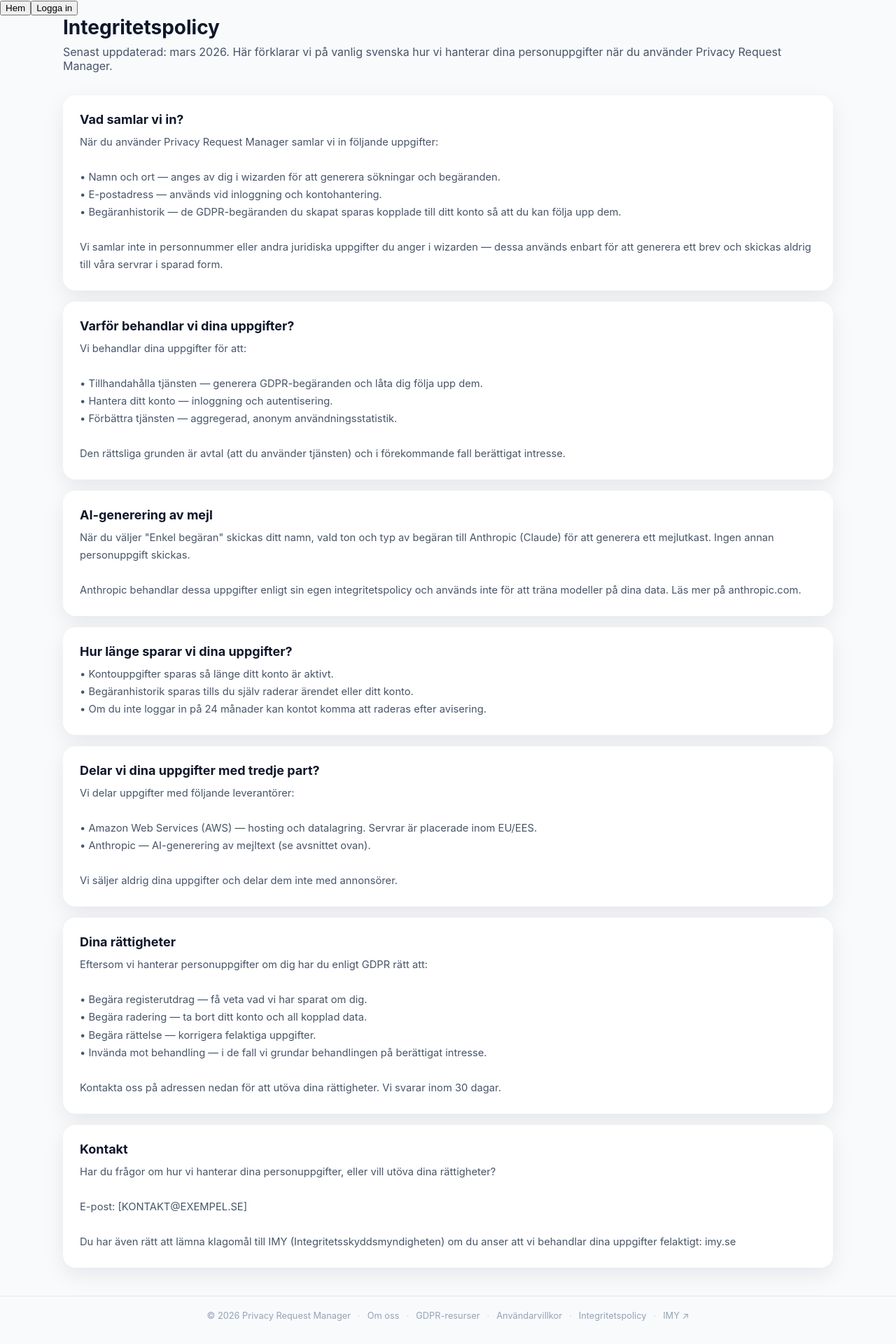
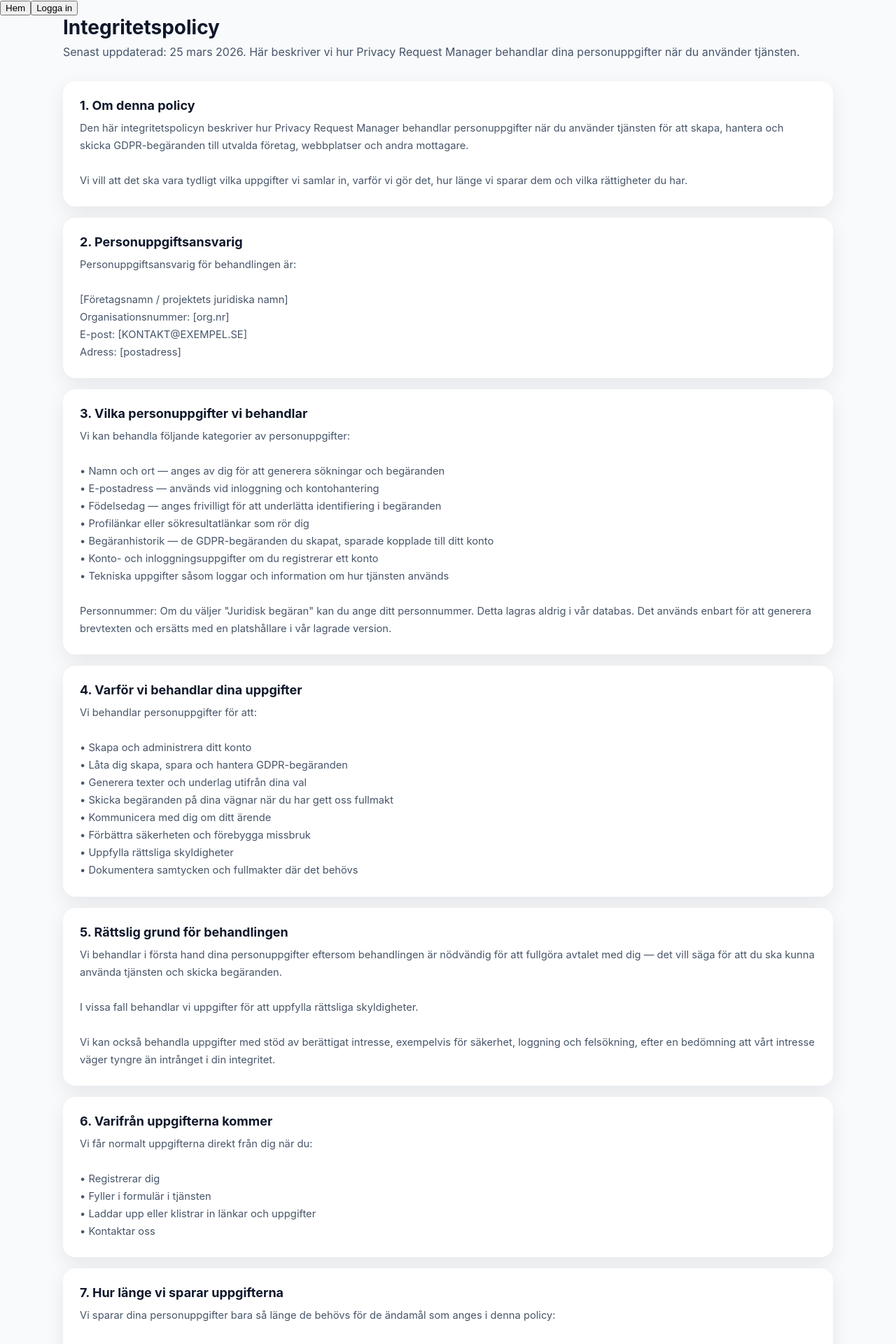
Before and after one commit to Lullow/privacy-request-manager, a React (Vite) app in the folder frontend/: page /integritetspolicy in a window 1280 px wide. Shown: the top 1920 px of the page at 70% size. Built offline with nearby package versions, Linux system fonts and the light colour scheme.

Commit message:
feat(policy): update privacy policy with detailed sections

```diff
--- a/frontend/src/pages/IntegritetspolicyPage.jsx
+++ b/frontend/src/pages/IntegritetspolicyPage.jsx
@@ -3,64 +3,134 @@ import TopBar from "../components/TopBar";
 
 const SECTIONS = [
     {
-        title: "Vad samlar vi in?",
-        content: `När du använder Privacy Request Manager samlar vi in följande uppgifter:
+        number: "1",
+        title: "Om denna policy",
+        content: `Den här integritetspolicyn beskriver hur Privacy Request Manager behandlar personuppgifter när du använder tjänsten för att skapa, hantera och skicka GDPR-begäranden till utvalda företag, webbplatser och andra mottagare.
 
-• Namn och ort — anges av dig i wizarden för att generera sökningar och begäranden.
-• E-postadress — används vid inloggning och kontohantering.
-• Begäranhistorik — de GDPR-begäranden du skapat sparas kopplade till ditt konto så att du kan följa upp dem.
-
-Vi samlar inte in personnummer eller andra juridiska uppgifter du anger i wizarden — dessa används enbart för att generera ett brev och skickas aldrig till våra servrar i sparad form.`,
+Vi vill att det ska vara tydligt vilka uppgifter vi samlar in, varför vi gör det, hur länge vi sparar dem och vilka rättigheter du har.`,
     },
     {
-        title: "Varför behandlar vi dina uppgifter?",
-        content: `Vi behandlar dina uppgifter för att:
+        number: "2",
+        title: "Personuppgiftsansvarig",
+        content: `Personuppgiftsansvarig för behandlingen är:
 
-• Tillhandahålla tjänsten — generera GDPR-begäranden och låta dig följa upp dem.
-• Hantera ditt konto — inloggning och autentisering.
-• Förbättra tjänsten — aggregerad, anonym användningsstatistik.
-
-Den rättsliga grunden är avtal (att du använder tjänsten) och i förekommande fall berättigat intresse.`,
+[Företagsnamn / projektets juridiska namn]
+Organisationsnummer: [org.nr]
+E-post: [KONTAKT@EXEMPEL.SE]
+Adress: [postadress]`,
     },
     {
-        title: "AI-generering av mejl",
-        content: `När du väljer "Enkel begäran" skickas ditt namn, vald ton och typ av begäran till Anthropic (Claude) för att generera ett mejlutkast. Ingen annan personuppgift skickas.
+        number: "3",
+        title: "Vilka personuppgifter vi behandlar",
+        content: `Vi kan behandla följande kategorier av personuppgifter:
 
-Anthropic behandlar dessa uppgifter enligt sin egen integritetspolicy och används inte för att träna modeller på dina data. Läs mer på anthropic.com.`,
+• Namn och ort — anges av dig för att generera sökningar och begäranden
+• E-postadress — används vid inloggning och kontohantering
+• Födelsedag — anges frivilligt för att underlätta identifiering i begäranden
+• Profilänkar eller sökresultatlänkar som rör dig
+• Begäranhistorik — de GDPR-begäranden du skapat, sparade kopplade till ditt konto
+• Konto- och inloggningsuppgifter om du registrerar ett konto
+• Tekniska uppgifter såsom loggar och information om hur tjänsten används
+
+Personnummer: Om du väljer "Juridisk begäran" kan du ange ditt personnummer. Detta lagras aldrig i vår databas. Det används enbart för att generera brevtexten och ersätts med en platshållare i vår lagrade version.`,
     },
     {
-        title: "Hur länge sparar vi dina uppgifter?",
-        content: `• Kontouppgifter sparas så länge ditt konto är aktivt.
-• Begäranhistorik sparas tills du själv raderar ärendet eller ditt konto.
-• Om du inte loggar in på 24 månader kan kontot komma att raderas efter avisering.`,
+        number: "4",
+        title: "Varför vi behandlar dina uppgifter",
+        content: `Vi behandlar personuppgifter för att:
+
+• Skapa och administrera ditt konto
+• Låta dig skapa, spara och hantera GDPR-begäranden
+• Generera texter och underlag utifrån dina val
+• Skicka begäranden på dina vägnar när du har gett oss fullmakt
+• Kommunicera med dig om ditt ärende
+• Förbättra säkerheten och förebygga missbruk
+• Uppfylla rättsliga skyldigheter
+• Dokumentera samtycken och fullmakter där det behövs`,
     },
     {
-        title: "Delar vi dina uppgifter med tredje part?",
-        content: `Vi delar uppgifter med följande leverantörer:
+        number: "5",
+        title: "Rättslig grund för behandlingen",
+        content: `Vi behandlar i första hand dina personuppgifter eftersom behandlingen är nödvändig för att fullgöra avtalet med dig — det vill säga för att du ska kunna använda tjänsten och skicka begäranden.
 
+I vissa fall behandlar vi uppgifter för att uppfylla rättsliga skyldigheter.
+
+Vi kan också behandla uppgifter med stöd av berättigat intresse, exempelvis för säkerhet, loggning och felsökning, efter en bedömning att vårt intresse väger tyngre än intrånget i din integritet.`,
+    },
+    {
+        number: "6",
+        title: "Varifrån uppgifterna kommer",
+        content: `Vi får normalt uppgifterna direkt från dig när du:
+
+• Registrerar dig
+• Fyller i formulär i tjänsten
+• Laddar upp eller klistrar in länkar och uppgifter
+• Kontaktar oss`,
+    },
+    {
+        number: "7",
+        title: "Hur länge vi sparar uppgifterna",
+        content: `Vi sparar dina personuppgifter bara så länge de behövs för de ändamål som anges i denna policy:
+
+• Kontouppgifter sparas så länge ditt konto är aktivt
+• Begäranhistorik sparas tills du själv raderar ärendet eller ditt konto
+• Om du inte loggar in på 24 månader kan kontot komma att raderas efter avisering
+• Loggar och säkerhetsrelaterade uppgifter sparas under 90 dagar, eller längre om det krävs för att utreda missbruk eller incidenter`,
+    },
+    {
+        number: "8",
+        title: "Mottagare av personuppgifter",
+        content: `Vi kan dela uppgifter med följande parter:
+
+• Mottagare du valt att rikta din begäran till (de företag och sajter du väljer i tjänsten)
+• Anthropic — när du väljer "Enkel begäran" skickas ditt namn, vald ton, typ av begäran och eventuell födelsedag till Anthropic:s API för att generera mejltext. Inga andra personuppgifter skickas. Anthropic behandlar dessa uppgifter enligt sin egen integritetspolicy och använder dem inte för att träna modeller. Läs mer på anthropic.com.
 • Amazon Web Services (AWS) — hosting och datalagring. Servrar är placerade inom EU/EES.
-• Anthropic — AI-generering av mejltext (se avsnittet ovan).
+• Myndigheter, om vi är skyldiga att göra det enligt lag
 
 Vi säljer aldrig dina uppgifter och delar dem inte med annonsörer.`,
     },
     {
-        title: "Dina rättigheter",
-        content: `Eftersom vi hanterar personuppgifter om dig har du enligt GDPR rätt att:
+        number: "9",
+        title: "Överföring utanför EU/EES",
+        content: `Anthropic är ett amerikanskt bolag. När du använder AI-generering av mejltext kan data därför överföras utanför EU/EES. Anthropic omfattas av EU-US Data Privacy Framework och har lämpliga skyddsåtgärder på plats.
 
-• Begära registerutdrag — få veta vad vi har sparat om dig.
-• Begära radering — ta bort ditt konto och all kopplad data.
-• Begära rättelse — korrigera felaktiga uppgifter.
-• Invända mot behandling — i de fall vi grundar behandlingen på berättigat intresse.
+Vår hosting via AWS sker inom EU/EES.
 
-Kontakta oss på adressen nedan för att utöva dina rättigheter. Vi svarar inom 30 dagar.`,
+Information om specifika skyddsåtgärder lämnas på begäran.`,
     },
     {
-        title: "Kontakt",
-        content: `Har du frågor om hur vi hanterar dina personuppgifter, eller vill utöva dina rättigheter?
+        number: "10",
+        title: "Säkerhet",
+        content: `Vi använder lämpliga tekniska och organisatoriska säkerhetsåtgärder för att skydda personuppgifter mot obehörig åtkomst, förlust, ändring och otillåten spridning.
 
-E-post: [KONTAKT@EXEMPEL.SE]
+Lösenord lagras aldrig i klartext. Personnummer lagras aldrig alls.`,
+    },
+    {
+        number: "11",
+        title: "Dina rättigheter",
+        content: `Du har enligt dataskyddsreglerna rätt att:
 
-Du har även rätt att lämna klagomål till IMY (Integritetsskyddsmyndigheten) om du anser att vi behandlar dina uppgifter felaktigt: imy.se`,
+• Begära tillgång till dina personuppgifter (registerutdrag)
+• Begära rättelse av felaktiga uppgifter
+• Begära radering av ditt konto och all kopplad data
+• Begära begränsning av behandling
+• Invända mot behandling grundad på berättigat intresse
+• Begära dataportabilitet när det är tillämpligt
+• Lämna klagomål till Integritetsskyddsmyndigheten (IMY) på imy.se
+
+Kontakta oss på [KONTAKT@EXEMPEL.SE] för att utöva dina rättigheter. Vi svarar inom 30 dagar.`,
+    },
+    {
+        number: "12",
+        title: "Cookies och liknande teknik",
+        content: `Tjänsten använder sessionbaserad lagring (sessionStorage) lokalt i din webbläsare för att spara dina svar medan du fyller i formuläret. Denna data lämnar aldrig din enhet och raderas när du stänger fliken.
+
+Om vi i framtiden använder cookies informerar vi om detta separat.`,
+    },
+    {
+        number: "13",
+        title: "Ändringar i policyn",
+        content: `Vi kan uppdatera denna integritetspolicy. Den senaste versionen finns alltid på denna sida. Datumet för senaste uppdatering anges överst.`,
     },
 ];
 
@@ -74,15 +144,17 @@ export default function IntegritetspolicyPage() {
                 <div style={{ marginBottom: 32 }}>
                     <h1>Integritetspolicy</h1>
                     <p className="muted">
-                        Senast uppdaterad: mars 2026. Här förklarar vi på vanlig svenska hur vi hanterar
-                        dina personuppgifter när du använder Privacy Request Manager.
+                        Senast uppdaterad: 25 mars 2026. Här beskriver vi hur Privacy Request Manager
+                        behandlar dina personuppgifter när du använder tjänsten.
                     </p>
                 </div>
 
                 <div style={{ display: "flex", flexDirection: "column", gap: 16 }}>
                     {SECTIONS.map((s) => (
-                        <div className="card" key={s.title}>
-                            <h2 style={{ marginBottom: 10 }}>{s.title}</h2>
+                        <div className="card" key={s.number}>
+                            <h2 style={{ marginBottom: 10 }}>
+                                {s.number}. {s.title}
+                            </h2>
                             <p className="muted" style={{ fontSize: "0.92rem", lineHeight: 1.7, whiteSpace: "pre-line" }}>
                                 {s.content}
                             </p>
```
